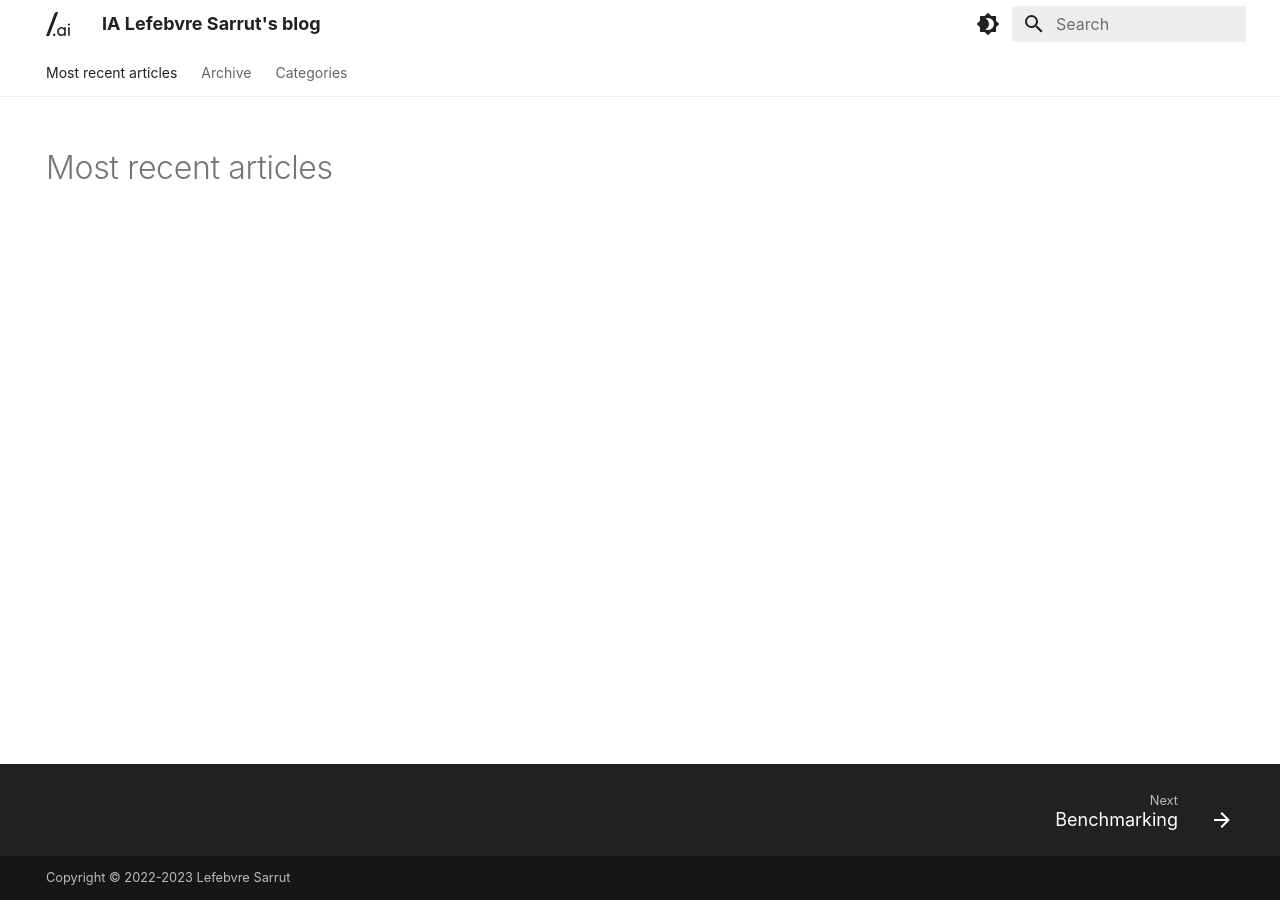
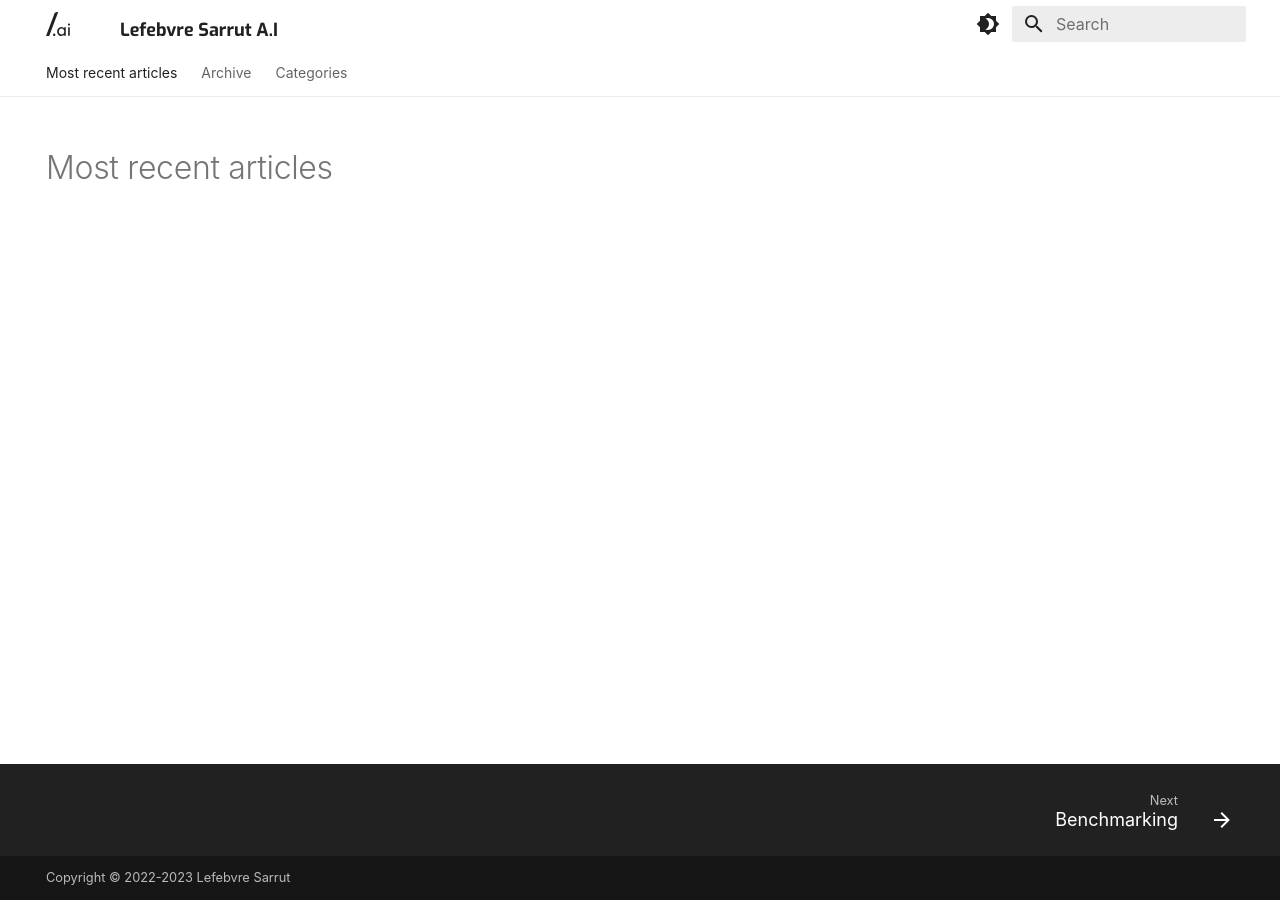
Before and after one commit to ELS-RD/ai.lefebvre-sarrut, an MkDocs documentation site: the page built from docs/index.md, in a window 1280 px wide. Built offline with MkDocs 1.6.1 and Material for MkDocs 9.7.7, drawn with Linux system fonts in a browser that asks for light colours; some web fonts are replaced.

Commit message:
feat: customize header.

```diff
--- /dev/null
+++ b/docs/stylesheets/extra.css
@@ -0,0 +1,28 @@
+/* ----- ----- ----- ----- ----- */
+/* additional fonts */
+/* ----- ----- ----- ----- ----- */
+@font-face {
+    font-family: "Exo";
+    src: url("../assets/fonts/Exo-VariableFont_wght.ttf") format("truetype");
+    /*font-display: swap; causes clipping + movement on loading */
+}
+
+/* ----- ----- ----- ----- ----- */
+/* customization */
+/* ----- ----- ----- ----- ----- */
+div[data-md-component="header-title"] {
+    font-family: 'Exo', sans-serif;
+    font-weight: 400;
+    line-height: normal;
+    padding: 18px;
+}
+
+/* rounds up the search field and the suggestion panel */
+/*form[name="search"] {*/
+/*    border-radius: var(--border-radius-md) !important;*/
+/*}*/
+
+/*div[class="md-search__scrollwrap"] {*/
+/*    margin-top: 4px;*/
+/*    border-radius: var(--border-radius-md) !important;*/
+/*}*/
--- a/mkdocs.yml
+++ b/mkdocs.yml
@@ -1,6 +1,6 @@
 # Project information
-site_name: IA Lefebvre Sarrut's blog
-site_url: https://www.research.lefebvre-sarrut.eu/blog
+site_name: Lefebvre Sarrut A.I
+site_url: https://www.ai.lefebvre-sarrut.eu/blog
 site_author: Lefebvre Sarrut
 site_description: >-
   Lefebvre Sarrut's AI research blog
@@ -130,6 +130,9 @@ extra:
 #      link: https://twitter.com/squidfunk
 #      name: squidfunk on Twitter
 
+extra_css:
+  - stylesheets/extra.css
+
 extra_javascript:
   - javascripts/mathjax.js
   - https://polyfill.io/v3/polyfill.min.js?features=es6
```
